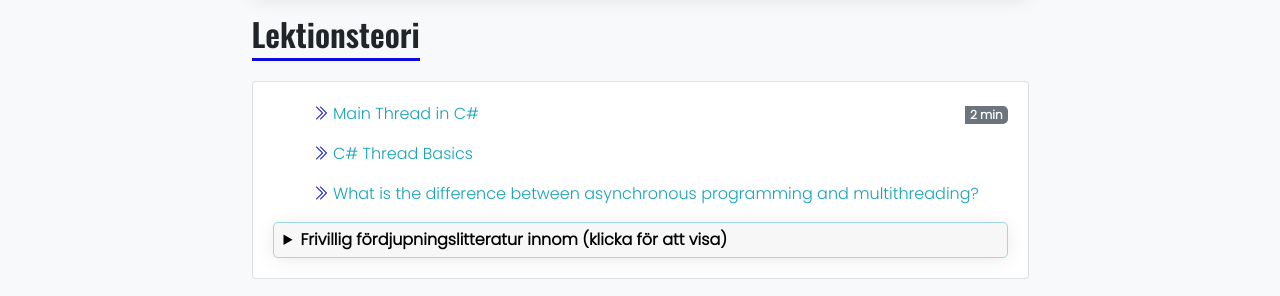
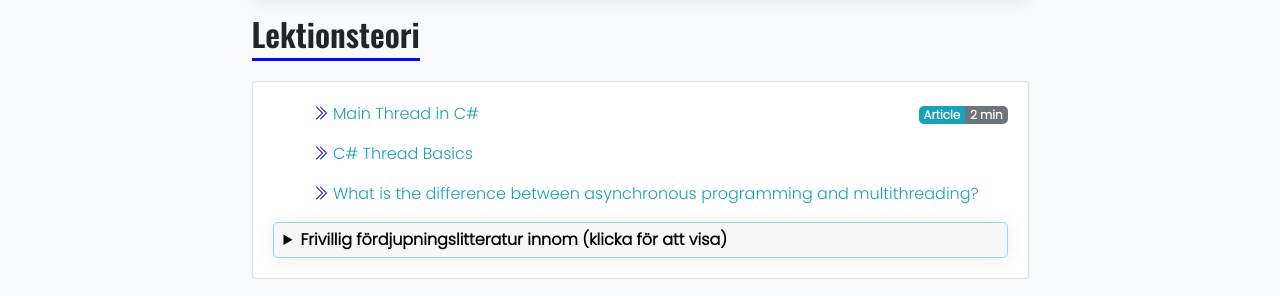
Before and after one commit to PGBSNH20/PGBSNH20-dataatkomst, a Jekyll site: the page built from lectures/threading.md, in a window 1280 px wide. Shown: the part 891-1187 px from the top of the page. Built offline with Jekyll 4.4.1, drawn with Linux system fonts in a browser that asks for light colours; nearby versions of some CDN libraries.

Commit message:
Fixes error

```diff
--- a/_includes/lecturenontopics.html
+++ b/_includes/lecturenontopics.html
@@ -9,7 +9,7 @@
                         <i class="bi bi-chevron-double-right lec-icon"></i> <a href="{{mandatory.url}}">{{mandatory.title}}</a>
                         {% if mandatory.timeMinutes %}
                         <span class="badges"><span
-                                class="badge badge-{{mandatory.timeBadge}}">{{mandatory.timeDescription}}</span><span
+                                class="badge badge-{{mandatory.timeBadge}}">{{mandatory.timeType}}</span><span
                                 class="badge badge-secondary">{{mandatory.timeMinutes}} min</span></span>
                         {% endif %}
                     </li>
--- a/_includes/lecturetopics.html
+++ b/_includes/lecturetopics.html
@@ -32,7 +32,7 @@
                             <i class="bi bi-chevron-double-right lec-icon"></i> <a href="{{optional.url}}">{{optional.title}}</a>
                             {% if mandatory.timeMinutes %}
                             <span class="badges"><span
-                                    class="badge badge-{{mandatory.timeBadge}}">{{mandatory.timeDescription}}</span><span
+                                    class="badge badge-{{mandatory.timeBadge}}">{{mandatory.timeType}}</span><span
                                     class="badge badge-secondary">{{mandatory.timeMinutes}} min</span></span>
                             {% endif %}
                         </li>
```
